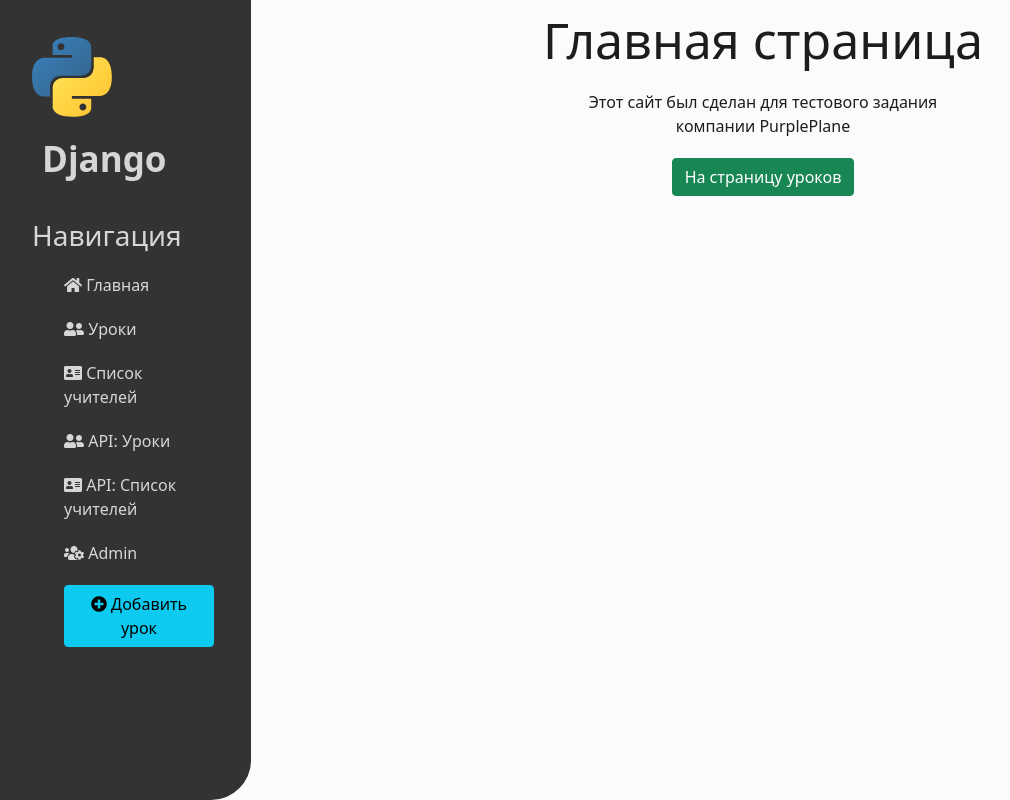
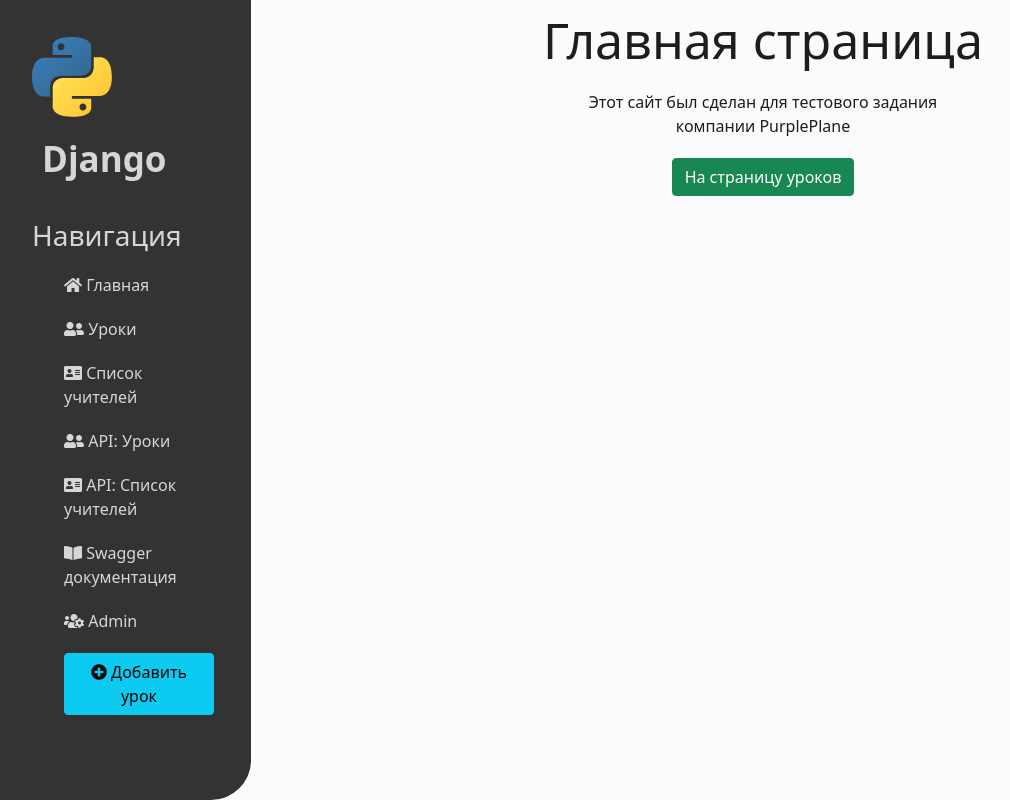
Before and after one commit to CharlieRaccoon/Django_Test, a Django app: page / in a window 1280 px wide. Shown: the whole page, without its empty margins (5-1015 px from the left). Run offline with Django 3.2, Linux system fonts and the light colour scheme; parts of the project's set-up code (start-up, migrations or seed data) failed here and were passed over; some libraries are stand-ins or nearby versions.

Commit message:
Добавлена ссылка на документацию Swagger

```diff
--- a/test_django/main/templates/main/layout.html
+++ b/test_django/main/templates/main/layout.html
@@ -23,6 +23,7 @@
                 <a href="{% url 'teachers_list' %}"><li><i class="fas fa-address-card"></i> Список учителей</li></a>
                 <a href="/api/lessons"><li><i class="fas fa-user-friends"></i> API: Уроки</li></a>
                 <a href="/api/teachers"><li><i class="fas fa-address-card"></i> API: Список учителей</li></a>
+                <a href="/swagger"><li><i class="fas fa-book-open"></i> Swagger документация</li></a>
                 <a href="/admin"><li><i class="fas fa-users-cog"></i> Admin</li></a>
                 <a href="{% url 'create' %}"><li><button class="btn btn-info"><i class="fas fa-plus-circle"></i> Добавить урок</button></li></a>
             </ul>
```
